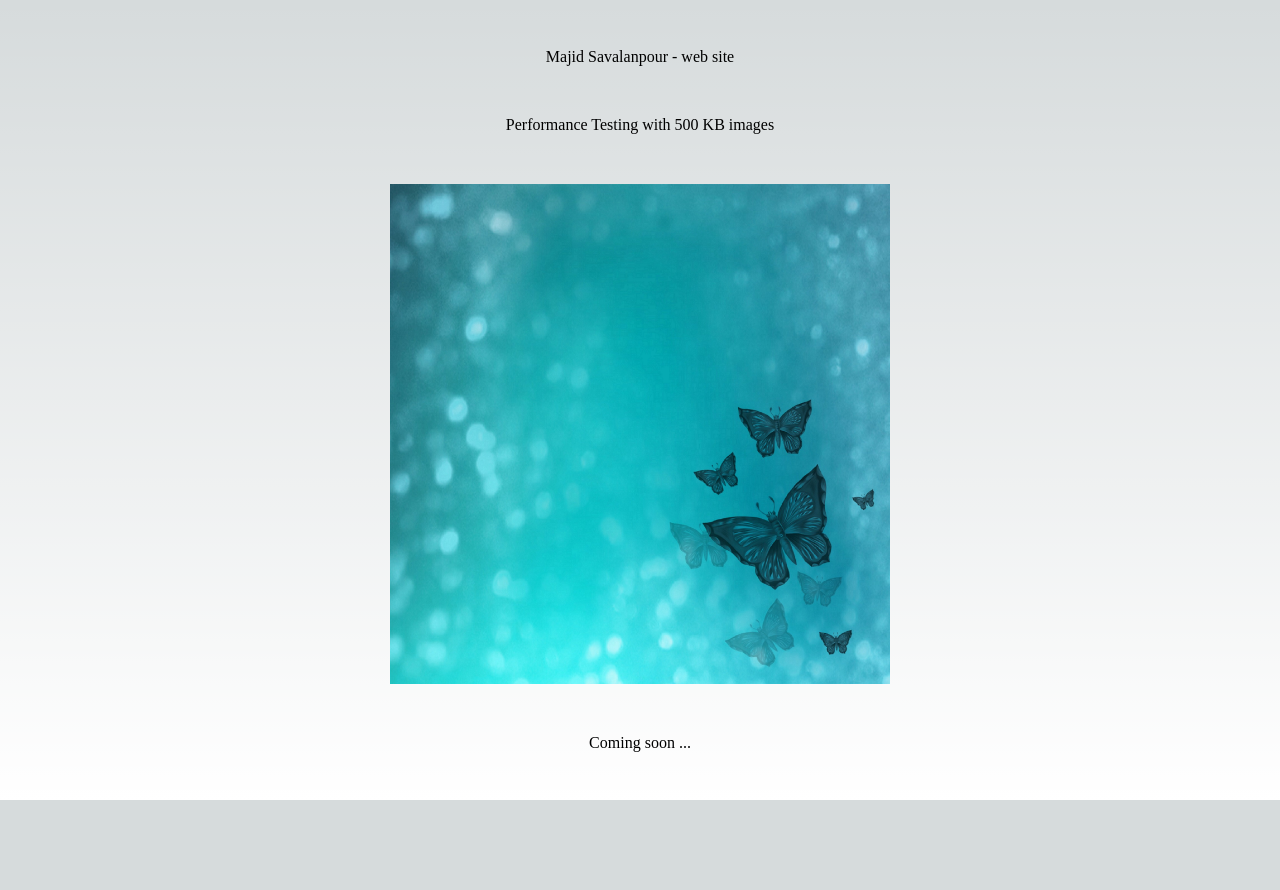
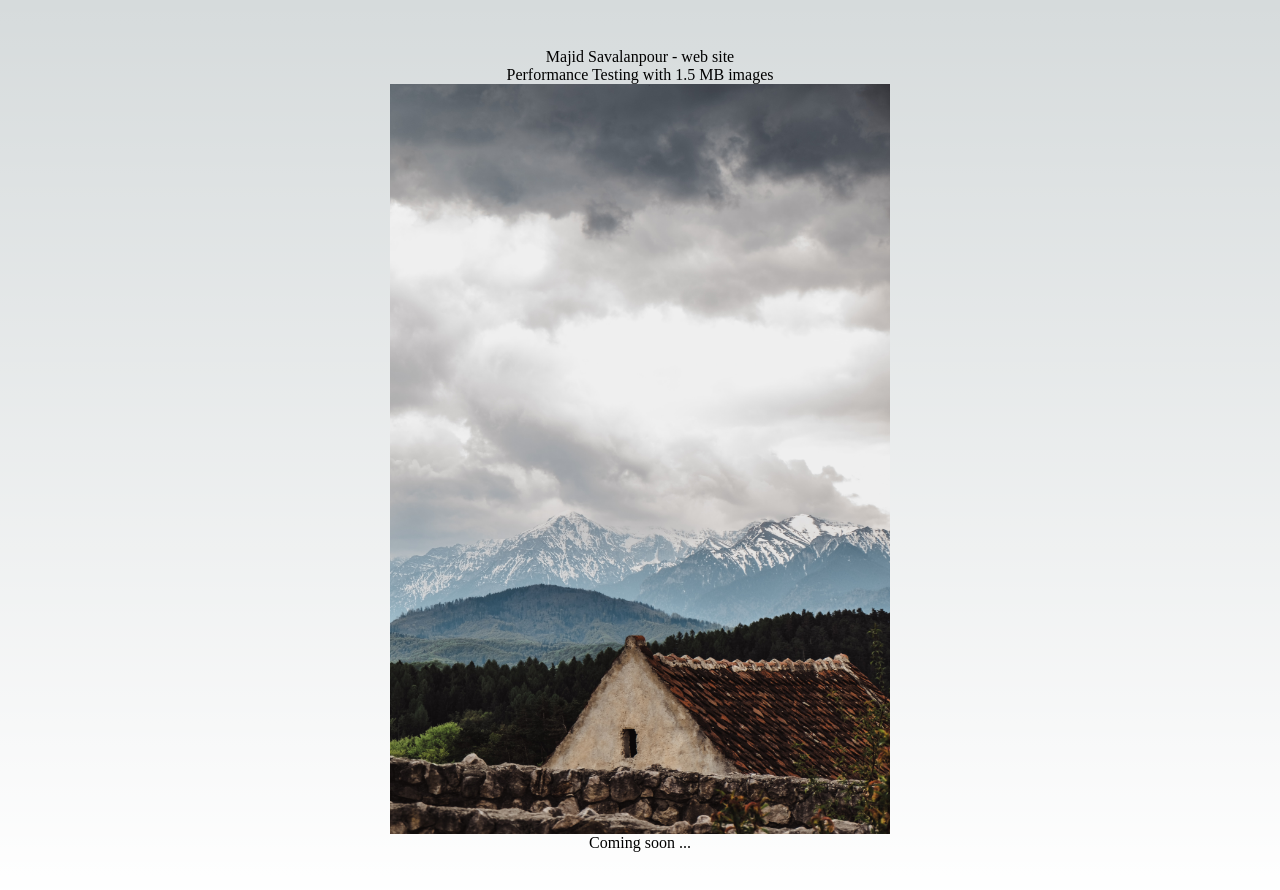
Before and after one commit to savalanpour/performance-image, a Next.js app: page / in a window 1280 px wide. Shown: the top 890 px of the page. Before the commit the page ends 800 px from the top, so only its background shows below. Built offline with nearby package versions, Linux system fonts and the light colour scheme.

Commit message:
test image size 1.5 MB

```diff
--- a/src/pages/index.tsx
+++ b/src/pages/index.tsx
@@ -12,9 +12,9 @@ export default function Home() {
       </Head>
       <main className={styles.main}>
         <div>Majid Savalanpour - web site </div>
-        <div>Performance Testing with 500 KB images</div>
+        <div>Performance Testing with 1.5 MB images</div>
         <div style={{display: "flex"}}>
-          <img src="images/500KB.jpg" width="500"/>
+          <img src="images/1.5MB.jpg" width="500"/>
         </div>
         <div>Coming soon ...</div>
       </main>
```
